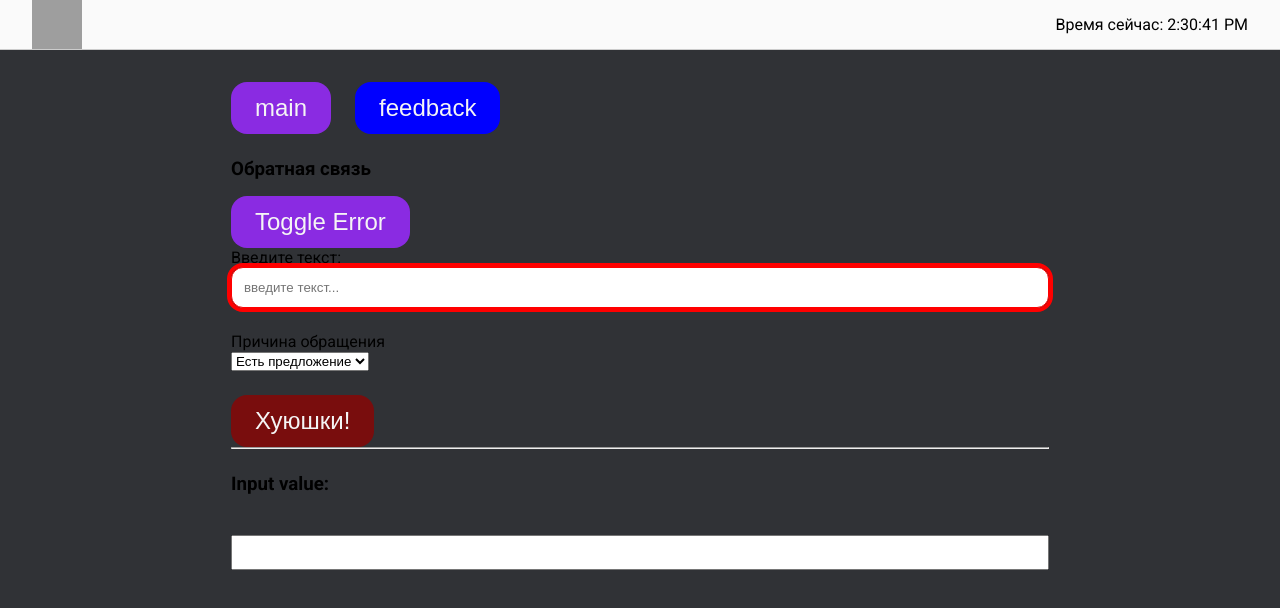
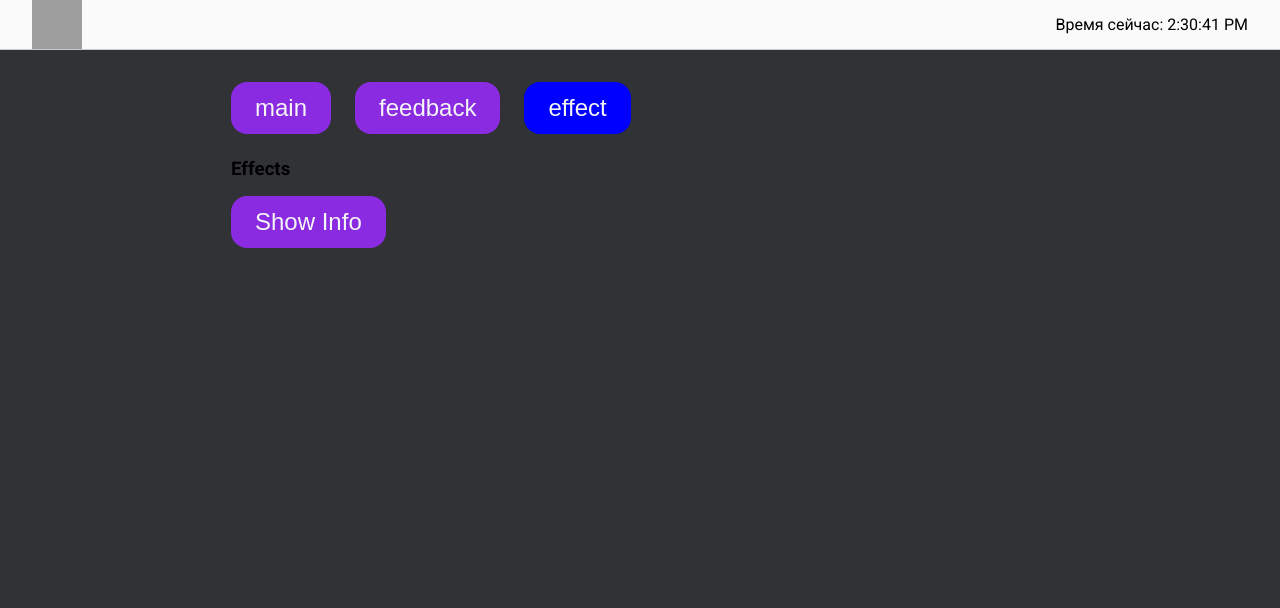
Before and after one commit to Gleb-Medvedev/learn-react-vite, a React (Vite) app: page / in a window 1280 px wide. Shown: the top 608 px of the page. Built offline with nearby package versions, Linux system fonts and the light colour scheme; grey boxes are pictures that could not be loaded.

Commit message:
adder Modal component, learned how to open modal window

```diff
--- a/src/App.jsx
+++ b/src/App.jsx
@@ -4,10 +4,11 @@ import { Header } from "./assets/components/Header/Header"
 import { ListSection } from "./assets/components/ListSection/ListSection"
 import { useState } from 'react';
 import { TabsSection } from "./assets/components/TabsSection/TabsSection";
+import { EffectsSection } from "./assets/components/EffectsSection/EffectsSection";
 
 export default function App() {
 
-  const [tab, setTab] = useState('feedback')
+  const [tab, setTab] = useState('effect')
 
   return (
     <>
@@ -24,6 +25,9 @@ export default function App() {
         {
           tab === 'feedback' && <FeedbackSection />
         }
+        {
+          tab === 'effect' && <EffectsSection />
+        }
       </main>
       </>
   )
--- /dev/null
+++ b/src/assets/components/EffectsSection/EffectsSection.jsx
@@ -0,0 +1,23 @@
+import { Button } from "../Button/Button";
+import { Modal } from "../Modal/Modal";
+import { useState } from "react";
+
+export function EffectsSection() {
+    const [modalVisible, setModalVisible] = useState(false);
+
+    function showModal() {
+        setModalVisible(prev => !prev)
+    }
+
+    return (
+        <section>
+            <h3>Effects</h3>
+
+            <Button text={'Show Info'} clicked={showModal} />
+
+            <Modal visible={modalVisible}>
+                <h3>Hello from Modal!</h3>
+            </Modal>
+        </section>
+    )
+}
--- /dev/null
+++ b/src/assets/components/Modal/Modal.css
@@ -0,0 +1,13 @@
+.modal {
+    max-width: 850px;
+    margin: 0 auto;
+    padding: 1rem;
+    padding-top: 2rem;
+    border-radius: 16px;
+    border: 2px solid red;
+    font-size: 20px;
+}
+
+.modal::backdrop {
+    backdrop-filter: blur(4px);
+}
--- /dev/null
+++ b/src/assets/components/Modal/Modal.jsx
@@ -0,0 +1,10 @@
+import { Children } from "react";
+import './Modal.css'
+import { createPortal } from "react-dom";
+
+export function Modal({ children, visible }) {
+    return createPortal (
+        <dialog open={visible} className="modal">{ children }</dialog>,
+        document.body
+    )
+}
--- a/src/assets/components/TabsSection/TabsSection.jsx
+++ b/src/assets/components/TabsSection/TabsSection.jsx
@@ -6,6 +6,7 @@ export function TabsSection({current, transferProp}) {
         <div className="buttons" style={{marginBottom: '24px'}}>
             <Button text={'main'} toggleActiveClassName={current === 'main'} clicked={() => transferProp('main')}></Button>
             <Button text={'feedback'} toggleActiveClassName={current === 'feedback'} clicked={() => transferProp('feedback')}></Button>
+            <Button text={'effect'} toggleActiveClassName={current === 'effect'} clicked={() => transferProp('effect')}></Button>
         </div>
     )
 }
```
